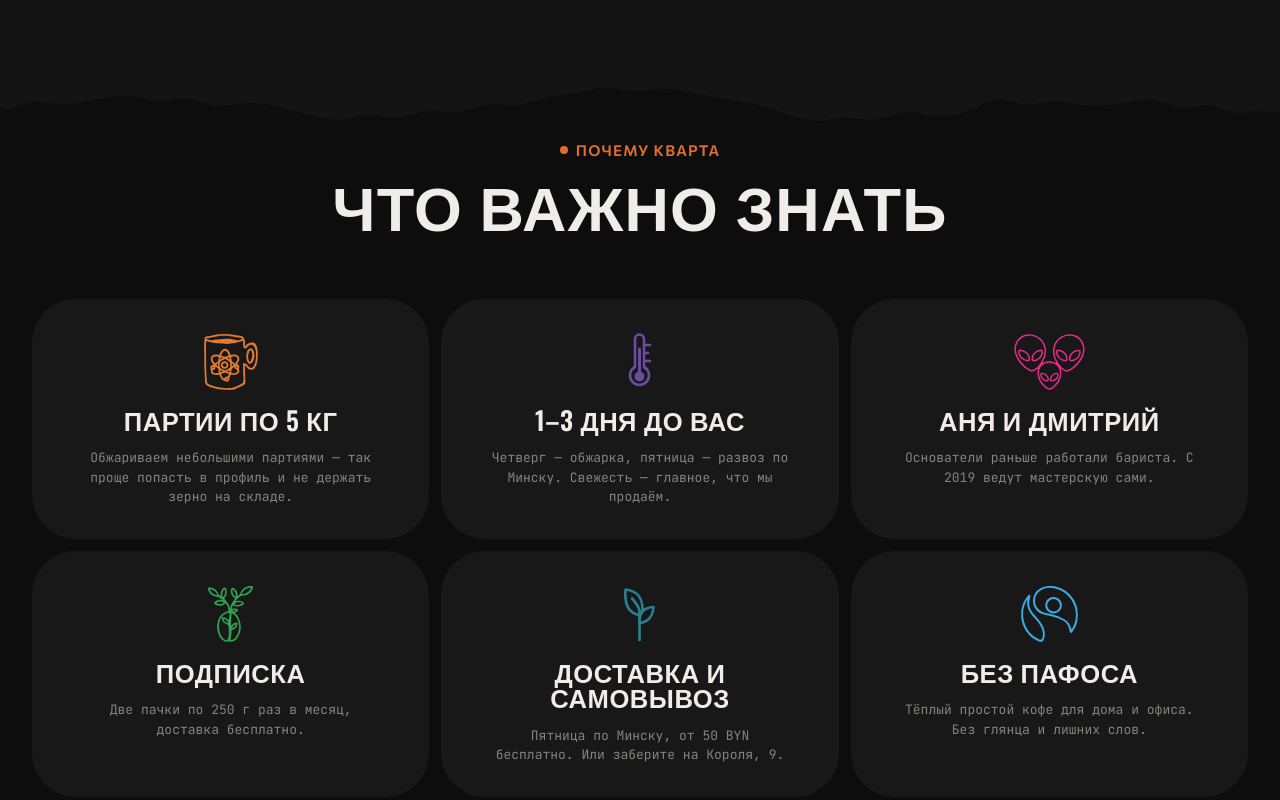
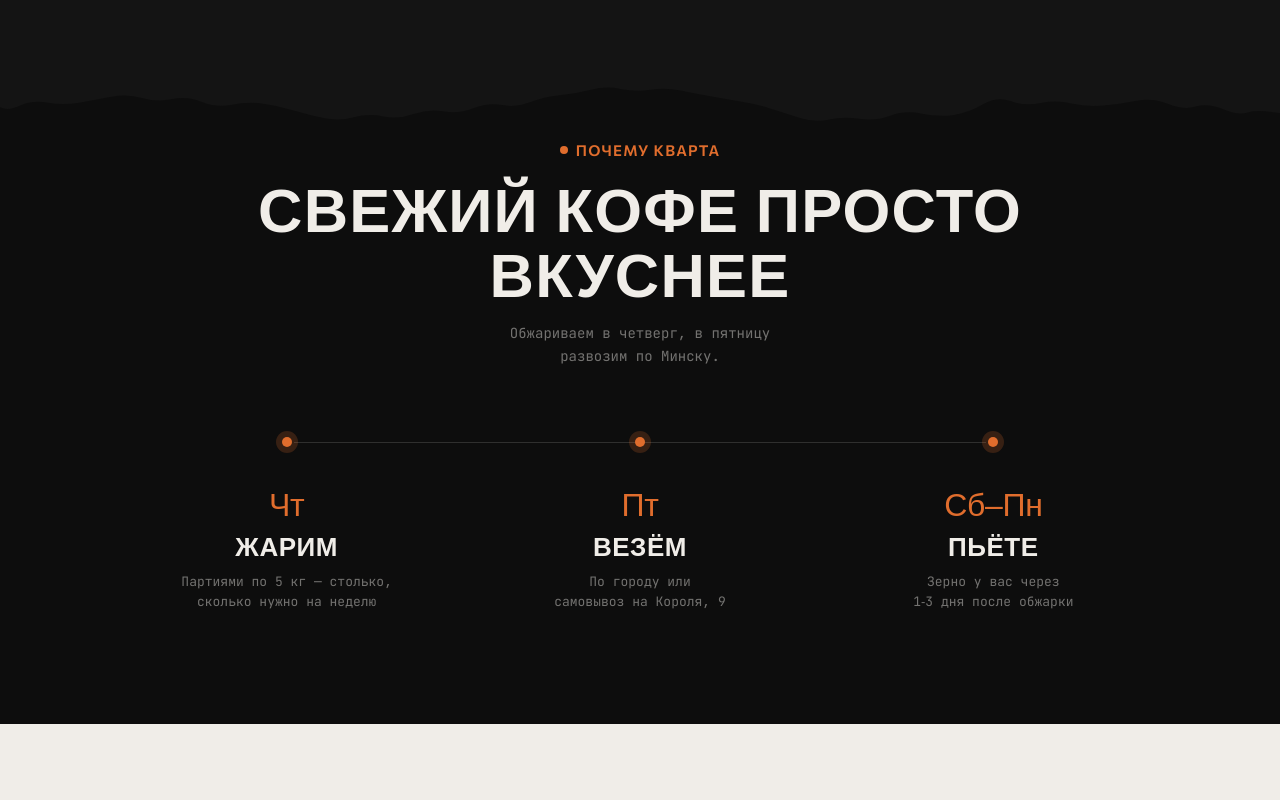
Before and after one commit to VadzimPapkou/coffe-shop-2, a Next.js app: page / in a window 1280 px wide. Shown: the part 1375-2175 px from the top of the page. After the commit the page ends 2099 px from the top, so only its background shows below. Built offline with nearby package versions, Linux system fonts and the light colour scheme; a web font is replaced by a local one.

Commit message:
create timeline block

```diff
--- a/src/components/WhyApocalypse.tsx
+++ b/src/components/WhyApocalypse.tsx
@@ -1,35 +1,20 @@
 import { TornEdge } from "./TornEdge";
 
-const VALUES = [
+const STEPS = [
   {
-    title: "Партии по 5 кг",
-    desc: "Обжариваем небольшими партиями — так проще попасть в профиль и не держать зерно на складе.",
-    icon: "/icons/small-batch-roasted.svg",
+    day: "Чт",
+    title: "Жарим",
+    desc: "Партиями по 5 кг — столько, сколько нужно на неделю",
   },
   {
-    title: "1–3 дня до вас",
-    desc: "Четверг — обжарка, пятница — развоз по Минску. Свежесть — главное, что мы продаём.",
-    icon: "/icons/precision-roasted.svg",
+    day: "Пт",
+    title: "Везём",
+    desc: "По городу или самовывоз на Короля, 9",
   },
   {
-    title: "Аня и Дмитрий",
-    desc: "Основатели раньше работали бариста. С 2019 ведут мастерскую сами.",
-    icon: "/icons/family-owned.svg",
-  },
-  {
-    title: "Подписка",
-    desc: "Две пачки по 250 г раз в месяц, доставка бесплатно.",
-    icon: "/icons/certified-organic.svg",
-  },
-  {
-    title: "Доставка и самовывоз",
-    desc: "Пятница по Минску, от 50 BYN бесплатно. Или заберите на Короля, 9.",
-    icon: "/icons/eco-friendly.svg",
-  },
-  {
-    title: "Без пафоса",
-    desc: "Тёплый простой кофе для дома и офиса. Без глянца и лишних слов.",
-    icon: "/icons/fair-trade.svg",
+    day: "Сб–Пн",
+    title: "Пьёте",
+    desc: "Зерно у вас через 1‑3 дня после обжарки",
   },
 ];
 
@@ -38,38 +23,57 @@
     <section className="vp relative bg-d0 pb-20 pt-16 text-cream sm:pb-28 sm:pt-20">
       <TornEdge fill="#141414" position="top" />
 
-      <div className="mx-auto max-w-[1280px] px-5 sm:px-8">
+      <div className="mx-auto max-w-[1100px] px-5 sm:px-8">
         <div className="mb-12 text-center sm:mb-16">
-          <div className="section-label justify-center mb-3">Почему Кварта</div>
-          <h2 className="section-title text-[clamp(40px,4.8vw,72px)] leading-none">
-            Что важно знать
+          <div className="section-label mb-3 justify-center">Почему Кварта</div>
+          <h2 className="section-title text-[clamp(36px,4.8vw,64px)] leading-[1.05]">
+            Свежий кофе{" "}
+            просто вкуснее
           </h2>
+          <p className="font-mono mx-auto mt-5 max-w-[420px] text-[14px] leading-[1.6] text-cream/45">
+            Обжариваем в четверг, в пятницу <br /> развозим по Минску.
+          </p>
         </div>
 
-        <div className="vp__grid mx-auto grid max-w-[1240px] grid-cols-1 gap-3 sm:grid-cols-2 lg:grid-cols-3">
-          {VALUES.map((item) => (
-            <article
-              key={item.title}
-              className="value-card flex flex-col items-center gap-4 rounded-[44px] bg-[#181818] px-[26px] pb-8 pt-9 text-center"
-            >
-              <div className="value-icon-wrap flex h-14 items-end justify-center">
-                {/* eslint-disable-next-line @next/next/no-img-element */}
-                <img
-                  src={item.icon}
-                  alt=""
-                  width={56}
-                  height={58}
-                  className="h-[58px] w-auto"
-                />
-              </div>
-              <h3 className="font-display text-[clamp(22px,2vw,29px)] leading-none tracking-[0.03em] text-cream">
-                {item.title}
-              </h3>
-              <p className="font-mono max-w-[300px] text-[13px] leading-[1.5] text-cream/50">
-                {item.desc}
-              </p>
-            </article>
-          ))}
+        {/* Horizontal connected process — sparse steps, thin rail, soft dots */}
+        <div className="relative">
+          <div
+            aria-hidden
+            className="pointer-events-none absolute left-[16.6%] right-[16.6%] top-[11px] z-0 hidden h-px bg-cream/15 md:block"
+          />
+
+          <ol className="relative z-10 m-0 grid list-none gap-10 p-0 md:grid-cols-3 md:gap-6">
+            {STEPS.map((step, i) => (
+              <li
+                key={step.day}
+                className="relative flex gap-4 md:flex-col md:items-center md:text-center"
+              >
+                {i < STEPS.length - 1 && (
+                  <span
+                    aria-hidden
+                    className="absolute left-[10px] top-[28px] h-[calc(100%+12px)] w-px bg-cream/15 md:hidden"
+                  />
+                )}
+
+                <span className="relative z-10 flex h-[22px] w-[22px] shrink-0 items-center justify-center">
+                  <span className="absolute inset-0 rounded-full bg-ac/20" />
+                  <span className="relative h-2.5 w-2.5 rounded-full bg-ac" />
+                </span>
+
+                <div className="min-w-0 flex-1 pt-0.5 md:pt-5">
+                  <p className="font-script mb-1 text-[28px] leading-none text-ac md:text-[32px]">
+                    {step.day}
+                  </p>
+                  <h3 className="font-display mb-2 text-[22px] tracking-[0.04em] text-cream md:text-[26px]">
+                    {step.title}
+                  </h3>
+                  <p className="font-mono max-w-[280px] text-[13px] leading-[1.55] text-cream/45 md:mx-auto text-balance">
+                    {step.desc}
+                  </p>
+                </div>
+              </li>
+            ))}
+          </ol>
         </div>
       </div>
     </section>
```
Also changed, not shown: public/assets/coffee-bag-blank-hq.png (added).
